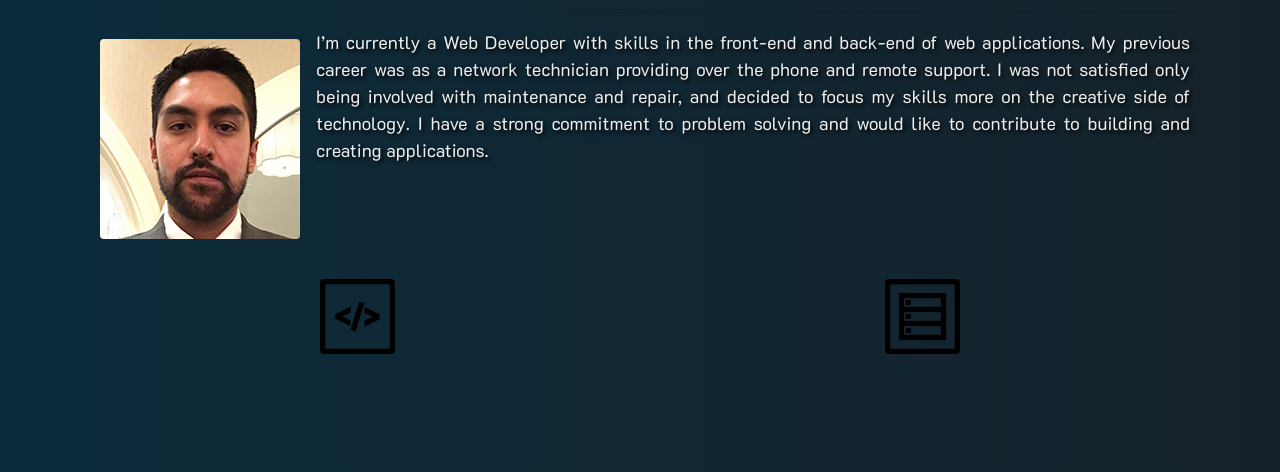
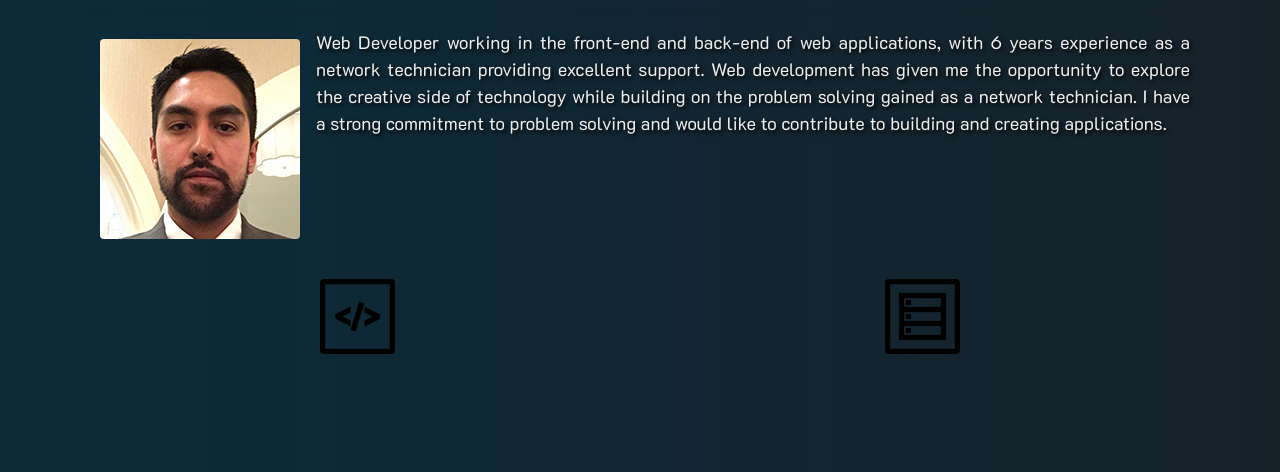
Before and after one commit to aguirre/aguirre.github.io, a plain HTML site: page index.html in a window 1280 px wide. Shown: the part 166-638 px from the top of the page. Drawn offline with Linux system fonts and the light colour scheme.

Commit message:
update about

```diff
--- a/index.html
+++ b/index.html
@@ -47,7 +47,7 @@
                         <h2 class="headers">About Me</h2>
                         <hr class="h2Line">
                         <img id="photo" class="img-fluid float-left mr-md-3 rounded" alt="aboutpic" src="assets/images/me.jpg">
-                        <p>I’m currently a Web Developer with skills in the front-end and back-end of web applications. My previous career was as a network technician providing over the phone and remote support. I was not satisfied only being involved with maintenance and repair, and decided to focus my skills more on the creative side of technology. I have a strong commitment to problem solving and would like to contribute to building and creating applications.</p>
+                        <p>Web Developer working in the front-end and back-end of web applications, with 6 years experience as a network technician providing excellent support. Web development has given me the opportunity to explore the creative side of technology while building on the problem solving gained as a network technician. I have a strong commitment to problem solving and would like to contribute to building and creating applications.</p>
                     </div>
                 </section>
             </div>
```
